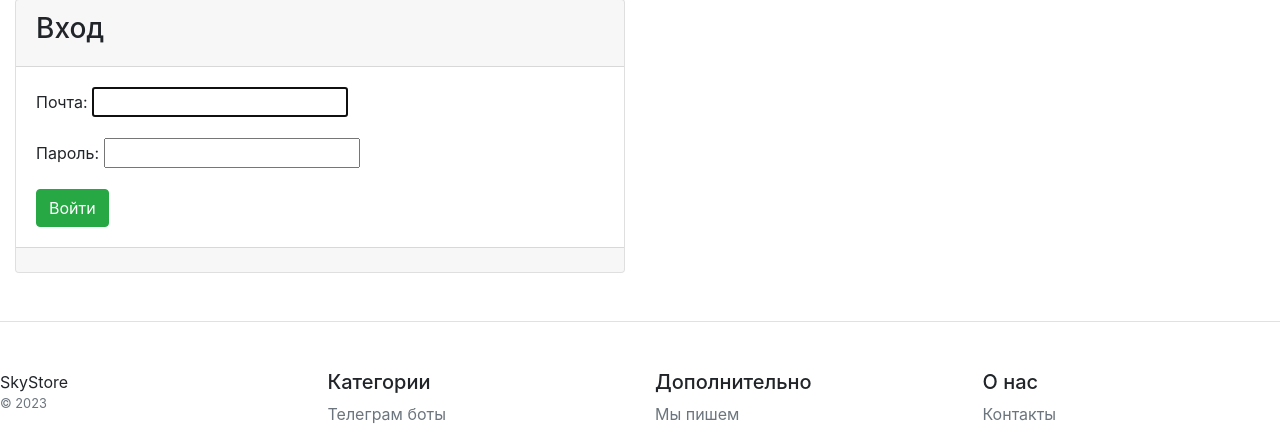
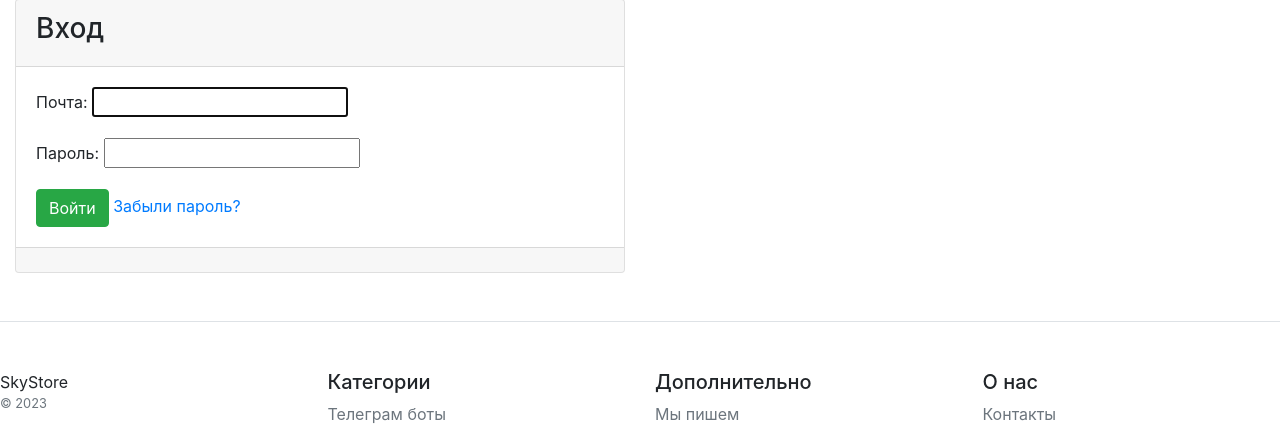
Before and after one commit to KiraDumich/project_django_1, a Django app: page /users/login/ in a window 1280 px wide. Shown: the part 92-519 px from the top of the page. Run offline with Django 4.2, Linux system fonts and the light colour scheme; parts of the project's set-up code (start-up, migrations or seed data) failed here and were passed over; some libraries are stand-ins or nearby versions.

Commit message:
Добавление кнопки восстановления пароля

```diff
--- a/users/templates/users/login.html
+++ b/users/templates/users/login.html
@@ -16,6 +16,7 @@
                     <button type="submit" class="btn btn-success">
                         Войти
                     </button>
+                    <a href="{% url 'users:password_reset' %}">Забыли пароль?</a>
                 </div>
                 <div class="card-footer"></div>
             </div>
```
